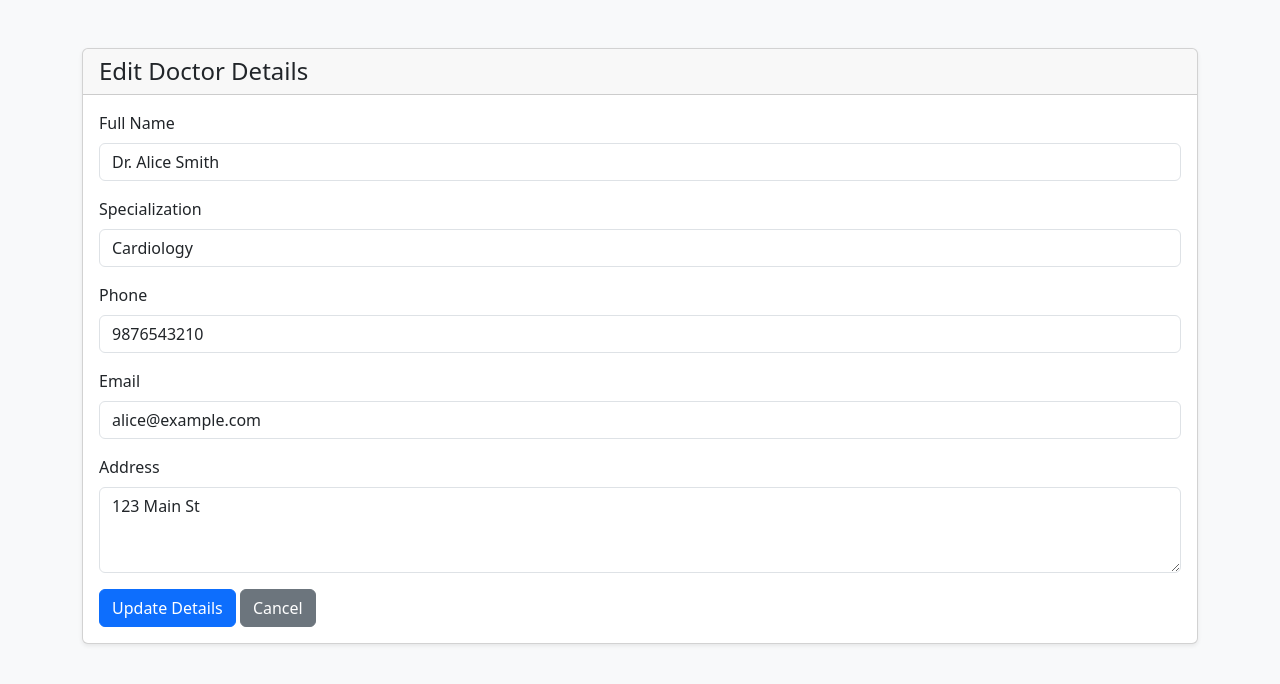
After one commit to 22f3001703/hospital_management_app, a Flask app: page /edit-doctor/2 in a window 1280 px wide. The commit adds this page. Shown: the top 684 px of the page. Run offline with Flask 3, Linux system fonts and the light colour scheme; a user stored in the database is signed in.

Commit message:
editing doctor record by admin done succesfully

```diff
--- a/app.py
+++ b/app.py
@@ -17,6 +17,7 @@ from controllers.updatePatientHistory import theUpdatePatientHistory
 from controllers.patientHistoryForDoctor import thePatientHistory
 from controllers.logout import log_out
 from controllers.editPatientDetails import theeditpatientdetails
+from controllers.editDoctorDetailsByAdmin import theeditdoctordetailsbyadmin
 
 
 def start_the_app():
@@ -43,6 +44,7 @@ def start_the_app():
     app.register_blueprint(thePatientHistory)
     app.register_blueprint(log_out)
     app.register_blueprint(theeditpatientdetails)
+    app.register_blueprint(theeditdoctordetailsbyadmin)
     return app
 
 app = start_the_app()
--- a/controllers/editDoctorDetailsByAdmin.py
+++ b/controllers/editDoctorDetailsByAdmin.py
@@ -5,8 +5,12 @@ from models.models import User,Doctor
 theeditdoctordetailsbyadmin = Blueprint('theeditdoctordetailsbyadmin', __name__)
 @theeditdoctordetailsbyadmin.route("/edit-doctor/<int:id>", methods=['GET','POST'])
 def EditDoctorDetailsByAdmin(id):
+    print("i am being called ", id )
     if('user' in session):
-        doctor = Doctor.query.filter_by(id=id).first_or_404()
+        docusername= User.query.filter_by(id=id, role="doctor").first().username
+        print("Doctor username to edit:", docusername)
+
+        doctor = Doctor.query.filter_by(username=docusername).first_or_404()
     if request.method == "POST":
         doctor.fullname = request.form['fullname']
         doctor.specialization = request.form['specialization']
--- a/templates/adminDashboard.html
+++ b/templates/adminDashboard.html
@@ -62,7 +62,7 @@
           <td>{{x.specialization}}</td>
           <td>{{x.phone}}</td>
           <td>
-          <a href="/editdoctor/{{ doc.id }}" class="btn btn-primary btn-sm me-1">Edit</a>
+          <a href="/edit-doctor/{{ doc.id }}" class="btn btn-primary btn-sm me-1">Edit</a>
           <a class="btn btn-success" href="/availibility/edit">Update Availability</a>
           <a href="/deletedoctor/{{ doc.id }}" class="btn btn-danger btn-sm me-1">Delete</a>
           <a href="/blacklistdoctor/{{ doc.id }}" class="btn btn-warning btn-sm">Blacklist</a>
@@ -132,7 +132,6 @@
         </tbody>
       </table>
 
-
 </body>
 <script src="https://cdn.jsdelivr.net/npm/bootstrap@5.3.0-alpha1/dist/js/bootstrap.bundle.min.js"></script>
 </html>
--- /dev/null
+++ b/templates/editDoctorDetailsByAdmin.html
@@ -0,0 +1,59 @@
+<!DOCTYPE html>
+<html lang="en">
+<head>
+    <meta charset="UTF-8">
+    <meta name="viewport" content="width=device-width, initial-scale=1.0">
+    <title>Edit Doctor Details </title>
+     <link rel="stylesheet"
+          href="https://cdn.jsdelivr.net/npm/bootstrap@5.3.0/dist/css/bootstrap.min.css">
+</head>
+<body>
+    <body class="bg-light">
+
+<div class="container mt-5">
+    <div class="card shadow-sm">
+        <div class="card-header">
+            <h4 class="mb-0">Edit Doctor Details</h4>
+        </div>
+
+        <div class="card-body">
+            <form method="POST">
+
+                <div class="mb-3">
+                    <label class="form-label">Full Name</label>
+                    <input type="text" name="fullname" class="form-control"
+                           value="{{ doctor.fullname }}" required>
+                </div>
+
+                <div class="mb-3">
+                    <label class="form-label">Specialization</label>
+                    <input type="text" name="specialization" class="form-control"
+                           value="{{ doctor.specialization }}" required>
+                </div>
+
+                <div class="mb-3">
+                    <label class="form-label">Phone</label>
+                    <input type="text" name="phone" class="form-control"
+                           value="{{ doctor.phone }}" required>
+                </div>
+
+                <div class="mb-3">
+                    <label class="form-label">Email</label>
+                    <input type="email" name="email" class="form-control"
+                           value="{{ doctor.email }}" required>
+                </div>
+
+                <div class="mb-3">
+                    <label class="form-label">Address</label>
+                    <textarea name="address" class="form-control" rows="3"
+                              required>{{ doctor.address }}</textarea>
+                </div>
+                <button type="submit" class="btn btn-primary">Update Details</button>
+                <a href="/dashboard/admin" class="btn btn-secondary">Cancel</a>
+
+            </form>
+        </div>
+    </div>
+</div>
+</body>
+</html>
```
Also changed, not shown: instance/hospital.db.
